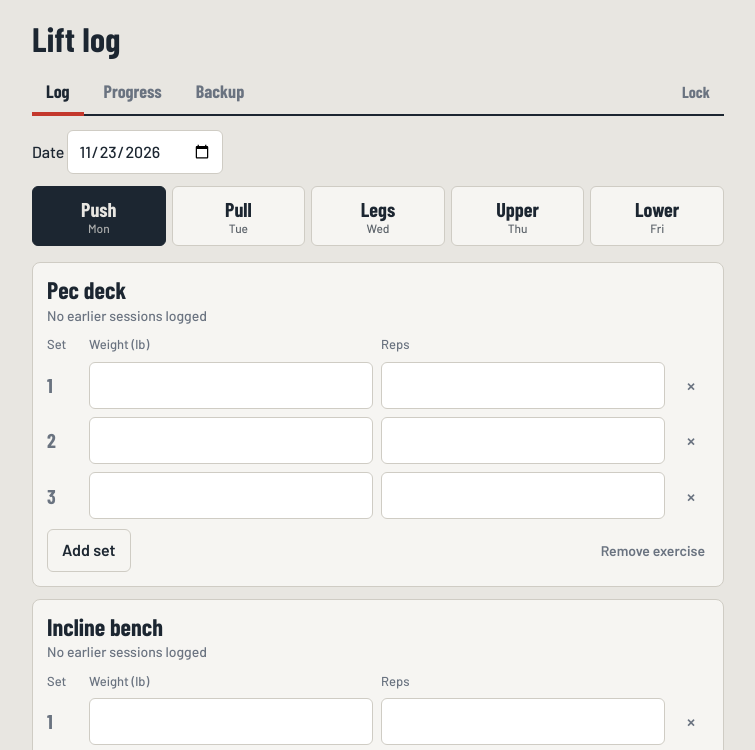
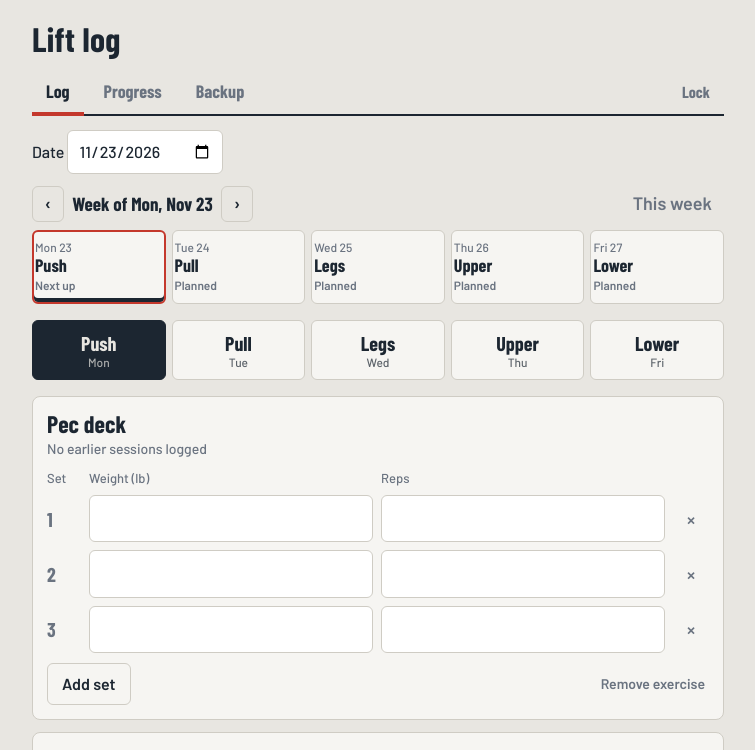
Before and after one commit to ribhi281657/ribhi281657.github.io, a plain HTML site: page index.html in a window 1280 px wide. Both pictures are taken after typing "Sample123" into the empty fields and a click on the button "Set password". Shown: the top 750 px of the page, without its empty margins (262-1017 px from the left). Drawn offline with nearby package versions, Linux system fonts and the light colour scheme.

Commit message:
Implement week view and session management features
Add week view and rotation functionality with session tracking.

```diff
--- a/index.html
+++ b/index.html
@@ -83,6 +83,19 @@ svg.chart{width:100%;height:auto;background:var(--card);border:1px solid var(--l
 .gate .btn{width:100%;padding:12px}
 .gate .msg{min-height:1.4em;margin:10px 0 0;color:var(--accent);font-size:14px}
 .gate .btn.link{width:auto;margin:8px 0 0;padding:6px 0;color:var(--muted)}
+.week{margin-bottom:16px}
+.weekhead{display:flex;align-items:center;gap:8px;margin-bottom:8px}
+.weekhead strong{font:700 19px var(--head)}
+.weekhead .btn{padding:4px 12px;font-size:18px}
+.wk{display:grid;grid-template-columns:repeat(5,1fr);gap:6px}
+.wk button{background:var(--card);border:1px solid var(--line);border-radius:6px;padding:8px 2px 9px;text-align:center;display:flex;flex-direction:column;gap:1px}
+.wk .d{font-size:12px;color:var(--muted)}
+.wk .w{font:700 18px/1.1 var(--head)}
+.wk .s{font-size:12px;font-weight:600;color:var(--muted);min-height:1.2em}
+.wk .done .s{color:var(--good)}
+.wk .missed .s{color:var(--accent)}
+.wk .next{border:2px solid var(--accent);padding:7px 1px 8px}
+.wk button[aria-pressed="true"]{box-shadow:inset 0 -4px 0 var(--ink)}
 .sr{position:absolute;opacity:0;width:1px;height:1px;pointer-events:none}
 .nav .lock{margin-left:auto;font-size:16px}
 .panel .cell{text-align:left;margin-bottom:10px;font-weight:500}
@@ -182,7 +195,7 @@ function dayForToday(){
   return DAYS[(wd>=1 && wd<=5) ? wd-1 : 0].id;
 }
 
-const state = {view:'log', day:dayForToday(), date:iso(new Date()), pex:null};
+const state = {view:'log', day:dayForToday(), date:iso(new Date()), weekStart:null, started:false, pex:null};
 
 function findSession(){ return db.sessions.find(s=>s.date===state.date && s.day===state.day); }
 function ensureSession(){
@@ -200,11 +213,69 @@ function lastFor(ex){
 function setsText(sets){ return filled(sets).map(x=>x.w+'×'+x.r).join(', '); }
 function e1rm(w,r){ return w*(1+r/30); }
 
+/* ---------- Schedule: week view and rotation ---------- */
+function parseISO(s){ const [y,m,d] = s.split('-').map(Number); return new Date(y,m-1,d); }
+function addDays(s,n){ const d = parseISO(s); d.setDate(d.getDate()+n); return iso(d); }
+function mondayOf(s){ const d = parseISO(s); d.setDate(d.getDate()-((d.getDay()+6)%7)); return iso(d); }
+function loggedSessions(){ return db.sessions.filter(s=>Object.values(s.entries).some(a=>filled(a).length)); }
+function hasData(s){ return Object.values(s.entries).some(a=>a.some(x=>x.w!=='' || x.r!=='')); }
+function lastLogged(){
+  const l = loggedSessions().sort((a,b)=>a.date.localeCompare(b.date));
+  return l[l.length-1] || null;
+}
+function dayIndex(id){ return DAYS.findIndex(d=>d.id===id); }
+function nextUpDay(){
+  const l = lastLogged();
+  return l ? DAYS[(dayIndex(l.day)+1)%DAYS.length].id : DAYS[0].id;
+}
+/* Assigns the rotation to each weekday from today on, continuing after the last workout logged. */
+function project(endISO){
+  const last = lastLogged(), t = iso(new Date()), map = {};
+  let i = last ? (dayIndex(last.day)+1)%DAYS.length : 0;
+  let d = (last && last.date>=t) ? addDays(last.date,1) : t;
+  while(d<=endISO){
+    const wd = parseISO(d).getDay();
+    if(wd>=1 && wd<=5){ map[d] = DAYS[i].id; i = (i+1)%DAYS.length; }
+    d = addDays(d,1);
+  }
+  return map;
+}
+function weekHTML(){
+  const t = iso(new Date()), start = state.weekStart, end = addDays(start,4);
+  const proj = project(end);
+  const nextDate = Object.keys(project(addDays(t,10))).sort()[0];
+  const logs = loggedSessions(), first = logs.map(s=>s.date).sort()[0];
+  let cells = '';
+  for(let k=0;k<5;k++){
+    const dt = addDays(start,k), plan = DAYS[k];
+    const here = logs.filter(s=>s.date===dt);
+    let cls = '', label = '', day = plan.id, name = plan.name;
+    if(here.length){
+      cls = 'done'; label = '✓ Done'; day = here[0].day;
+      name = here.map(s=>DAYS[dayIndex(s.day)].name).join(' + ');
+    }else if(dt<t){
+      if(first && dt>=first){ cls = 'missed'; label = 'Missed'; }
+    }else if(proj[dt]){
+      day = proj[dt]; name = DAYS[dayIndex(day)].name;
+      if(dt===nextDate){ cls = 'next'; label = 'Next up'; } else label = 'Planned';
+    }
+    cells += `<button data-wk="${dt}|${day}" class="${cls}" aria-pressed="${dt===state.date}">
+      <span class="d">${plan.wd} ${parseISO(dt).getDate()}</span><span class="w">${esc(name)}</span><span class="s">${label}</span></button>`;
+  }
+  return `<div class="week"><div class="weekhead">
+    <button class="btn ghost" data-wkshift="-1" aria-label="Previous week">‹</button>
+    <strong>Week of ${esc(fmt(start))}</strong>
+    <button class="btn ghost" data-wkshift="1" aria-label="Next week">›</button>
+    <button class="btn link" data-wknow="1">This week</button></div>
+    <div class="wk">${cells}</div></div>`;
+}
+
 /* ---------- Log view ---------- */
 function renderLog(){
   const list = db.exercises[state.day] || [];
   const ses = findSession();
   let h = `<div class="bar"><label>Date <input type="date" id="date" value="${state.date}"></label></div>`;
+  h += weekHTML();
   h += '<div class="days" role="group" aria-label="Workout day">' + DAYS.map(d =>
     `<button data-day="${d.id}" aria-pressed="${d.id===state.day}">${d.name}<small>${d.wd}</small></button>`).join('') + '</div>';
 
@@ -324,7 +395,7 @@ app.addEventListener('input', e=>{
 });
 
 app.addEventListener('change', e=>{
-  if(e.target.id==='date' && e.target.value){ state.date = e.target.value; render(); }
+  if(e.target.id==='date' && e.target.value){ state.date = e.target.value; state.weekStart = mondayOf(state.date); render(); }
   if(e.target.id==='pex'){ state.pex = e.target.value; render(); }
   if(e.target.id==='import'){
     const f = e.target.files[0]; if(!f) return;
@@ -351,6 +422,11 @@ app.addEventListener('submit', e=>{
 });
 
 app.addEventListener('click', async e=>{
+  const wk = e.target.closest('button[data-wk]');
+  if(wk){ const [dt,dy] = wk.dataset.wk.split('|'); state.date = dt; state.day = dy; render(); return; }
+  const sh = e.target.closest('button[data-wkshift]');
+  if(sh){ state.weekStart = addDays(state.weekStart, 7*(+sh.dataset.wkshift)); render(); return; }
+  if(e.target.closest('button[data-wknow]')){ state.weekStart = mondayOf(iso(new Date())); render(); return; }
   const dayBtn = e.target.closest('button[data-day]');
   if(dayBtn){ state.day = dayBtn.dataset.day; render(); return; }
   const b = e.target.closest('button[data-act]'); if(!b) return;
@@ -400,7 +476,17 @@ app.addEventListener('click', async e=>{
 /* ---------- Lock screen ---------- */
 const gate = document.getElementById('gate'), wrap = document.getElementById('wrap');
 
-function showApp(){ gate.hidden = true; wrap.hidden = false; render(); }
+function showApp(){
+  if(!state.started){
+    state.started = true;
+    const today = iso(new Date());
+    const inProgress = db.sessions.filter(s=>s.date===today && hasData(s));
+    state.date = today;
+    state.weekStart = mondayOf(today);
+    state.day = inProgress.length ? inProgress[inProgress.length-1].day : nextUpDay();
+  }
+  gate.hidden = true; wrap.hidden = false; render();
+}
 
 function showGate(){
   wrap.hidden = true; gate.hidden = false;
```
